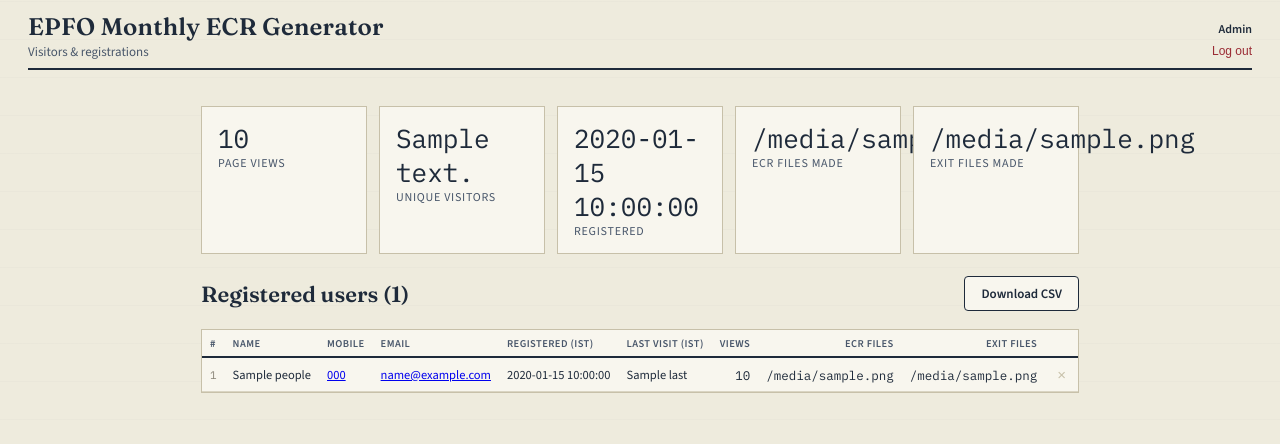
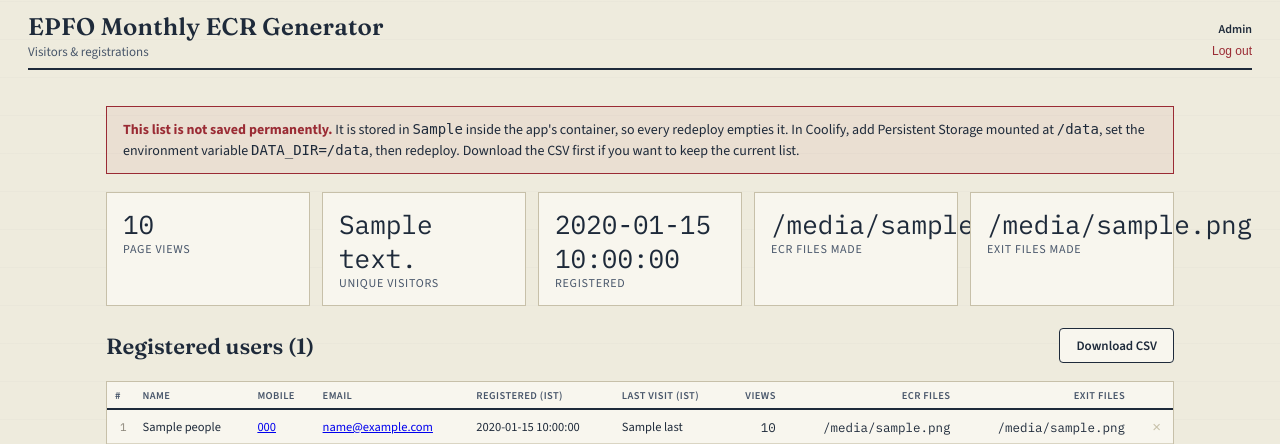
Before and after one commit to EPFRAGHU/ecr-generator, a Flask app: template templates/admin.html in a window 1280 px wide. Shown: the top 444 px of the page. Run offline with Flask 3, Linux system fonts and the light colour scheme; the template is opened without the code that fills it: most values are stand-ins (such as "Sample title", 1, 10 or a date in 2020).

Commit message:
Warn on the admin page when visitor data is not persistent (v1.11.1)
The visitor list is a SQLite file in DATA_DIR. Without a Coolify
persistent volume it lives inside the container, so every redeploy
empties it. The admin page now shows a warning with the fix (Persistent
Storage at /data, DATA_DIR=/data) whenever DATA_DIR is not its own mount.

```diff
--- a/app.py
+++ b/app.py
@@ -53,8 +53,8 @@ IST = timezone(timedelta(hours=5, minutes=30))
 # fix or small change; set APP_BUILD to the actual date and time (IST)
 # of the release commit, read from the clock (never estimated).
 # History is in README.md under "Version history".
-APP_VERSION = "1.11.0"
-APP_BUILD = "12-11-2026 22:25 IST"
+APP_VERSION = "1.11.1"
+APP_BUILD = "12-11-2026 23:07 IST"
 
 
 @app.context_processor
@@ -262,7 +262,10 @@ def admin():
     for p in people:
         p["created"] = _ist(p["created_at"])
         p["last"] = _ist(p["last_seen"])
-    return render_template("admin.html", stats=visitors.stats(), people=people)
+    return render_template(
+        "admin.html", stats=visitors.stats(), people=people,
+        persistent=visitors.storage_persistent(), data_dir=visitors.DATA_DIR,
+    )
 
 
 def _csv_safe(value) -> str:
--- a/static/style.css
+++ b/static/style.css
@@ -211,6 +211,11 @@
   .tile .lbl{ font-size: 12px; color: var(--ink-soft); text-transform: uppercase; letter-spacing: 0.06em; }
   .admin-table-wrap{ overflow-x: auto; background: var(--white-ish); border: 1.5px solid var(--rule); }
   .admin-table td form{ margin: 0; }
+  .admin-warn{
+    border: 1.5px solid var(--stamp); background: rgba(160,40,40,0.06);
+    padding: 12px 16px; margin-bottom: 18px; font-size: 14px; line-height: 1.5; color: var(--ink);
+  }
+  .admin-warn strong{ color: var(--stamp); }
   .admin-empty{ padding: 24px; color: var(--ink-soft); font-size: 14px; }
 
   .month-picker-wrap{ position: relative; display: flex; align-items: center; }
--- a/templates/admin.html
+++ b/templates/admin.html
@@ -25,6 +25,15 @@
 </div>
 
 <div class="admin-wrap">
+  {% if not persistent %}
+  <div class="admin-warn" role="alert">
+    <strong>This list is not saved permanently.</strong>
+    It is stored in <code>{{ data_dir }}</code> inside the app's container, so every redeploy
+    empties it. In Coolify, add Persistent Storage mounted at <code>/data</code>, set the
+    environment variable <code>DATA_DIR=/data</code>, then redeploy. Download the CSV first
+    if you want to keep the current list.
+  </div>
+  {% endif %}
   <div class="tiles">
     <div class="tile"><div class="num">{{ stats.page_views }}</div><div class="lbl">Page views</div></div>
     <div class="tile"><div class="num">{{ stats.unique_visitors }}</div><div class="lbl">Unique visitors</div></div>
--- a/visitors.py
+++ b/visitors.py
@@ -37,6 +37,15 @@ CREATE TABLE IF NOT EXISTS events (
 );
 CREATE INDEX IF NOT EXISTS events_reg ON events(reg_id);
 """
+
+
+def storage_persistent() -> bool:
+    """True when DATA_DIR is its own mount (a Coolify/Docker volume).
+
+    shortcut: a bind mount on the same filesystem as its parent reads as
+    not mounted; check /proc/self/mountinfo if that setup is ever used.
+    """
+    return os.path.ismount(DATA_DIR)
 
 
 def _connect() -> sqlite3.Connection:
```
Also changed, not shown: README.md.
